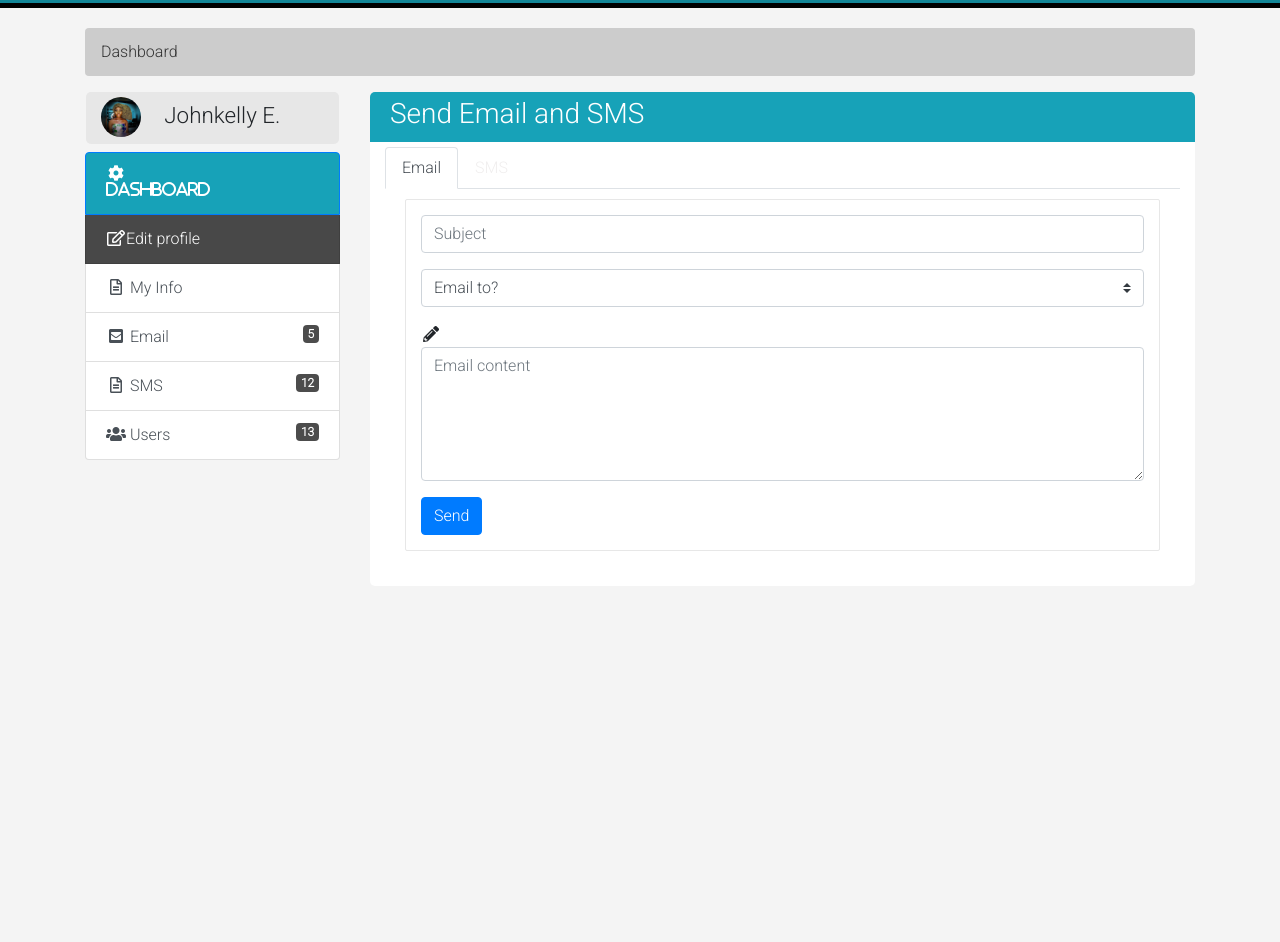
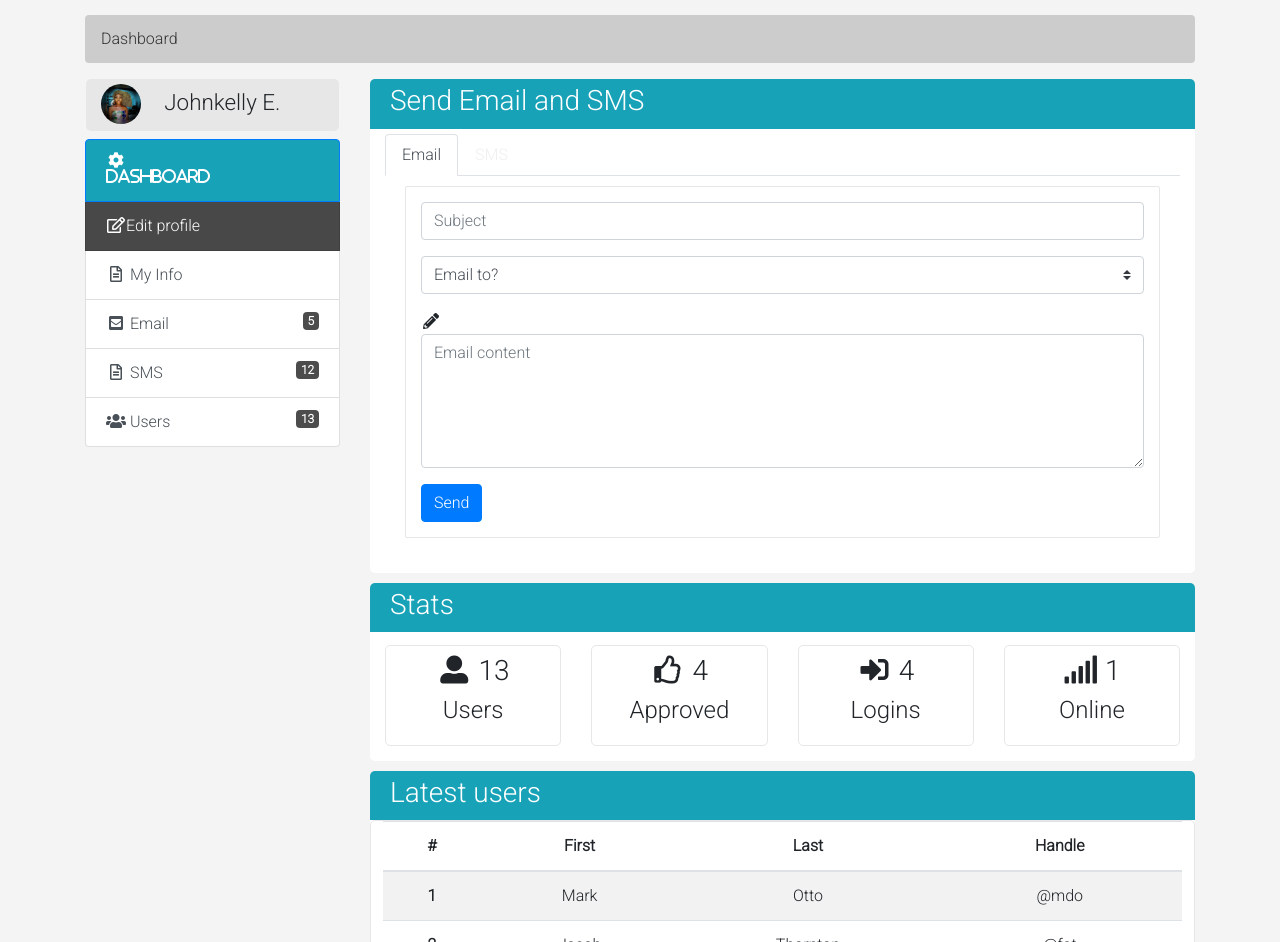
Before and after one commit to johnkellyebhohon/comms-portal, a plain HTML site: page admin.html in a window 1280 px wide. Shown: the part 66-1008 px from the top of the page. Before the commit the page ends 800 px from the top, so only its background shows below. Drawn offline with nearby package versions, Linux system fonts and the light colour scheme.

```diff
--- a/admin.html
+++ b/admin.html
@@ -61,13 +61,13 @@
                     <li class="nav-item">
                         <a class="nav-link" href="emailadmin.html">
                             <i class="fas fa-envelope-open-text">
-                                Email</i>
+                            </i>
                         </a>
                     </li>
                     <li class="nav-item">
                         <a class="nav-link" href="smsadmin.html">
                             <i class="fas fa-sms">
-                                SMS</i>
+                            </i>
                         </a>
                     </li>
                 </div>
@@ -89,7 +89,7 @@
     <section id="main">
         <div class="container">
             <div class="row">
-                <div class="col-sm-12 col-md-3 col-lg-3">
+                <div class="col-sm-12 col-md-3 col-lg-3" id="userBottom">
                     <div class="row imgPhoto">
                         <div class="col-3">
                             <img src="./images/Voice2one.jpeg" width="40" height="40" alt="personal image" class="">
@@ -136,7 +136,7 @@
 
                 <div class="col-sm-12 col-md-9 col-lg-9">
                     <!-- SMS AND EMAIL  -->
-                    <div class="panel panel-default">
+                    <div class="panel panel-default emailSms">
                         <div class="panel-heading">
                             <h3 class="panel-title">Send Email and SMS</h3>
                         </div>
@@ -221,7 +221,7 @@
                     </div>
 
                     <!-- end  -->
-                    <!-- <div class="panel panel-default">
+                    <div class="panel panel-default boom23">
                         <div class="panel-heading">
                             <h3 class="panel-title">Stats</h3>
                         </div>
@@ -264,9 +264,9 @@
                                 </div>
                             </div>
                         </div>
-                    </div> -->
-                    <!-- users lates  -->
-                    <!-- <div class="panel panel-default" id="secondpanel">
+                    </div>
+                    <!-- users lates -->
+                    <div class="panel panel-default" id="secondpanel">
                         <div class="panel-heading">
                             <h3 class="panel-title">
                                 Latest users
@@ -306,7 +306,7 @@
                                 </table>
                             </div>
                         </div>
-                    </div> -->
+                    </div>
 
                 </div>
             </div>
@@ -334,7 +334,8 @@
                         </div>
                         <div class="form-group">
                             <label>Page Title</label>
-                            <texarea name="editorial1" class="form-control" placeholder="Page Body"></texarea>
+                            <texarea name="editorial1" class="form-control" placeholder="Page Body">
+                            </texarea>
                         </div>
                         <div type="checkbox">
 
--- a/css/main.css
+++ b/css/main.css
@@ -150,5 +150,12 @@ table tr {
     border: 1px solid #e7e7e7;
     padding: 15px;
     border-radius: 2px;
-    ;
 }
+
+.boom23 {
+    margin-top: 10px;
+}
+
+#userBottom {
+    margin-bottom: 10px;
+}
```
